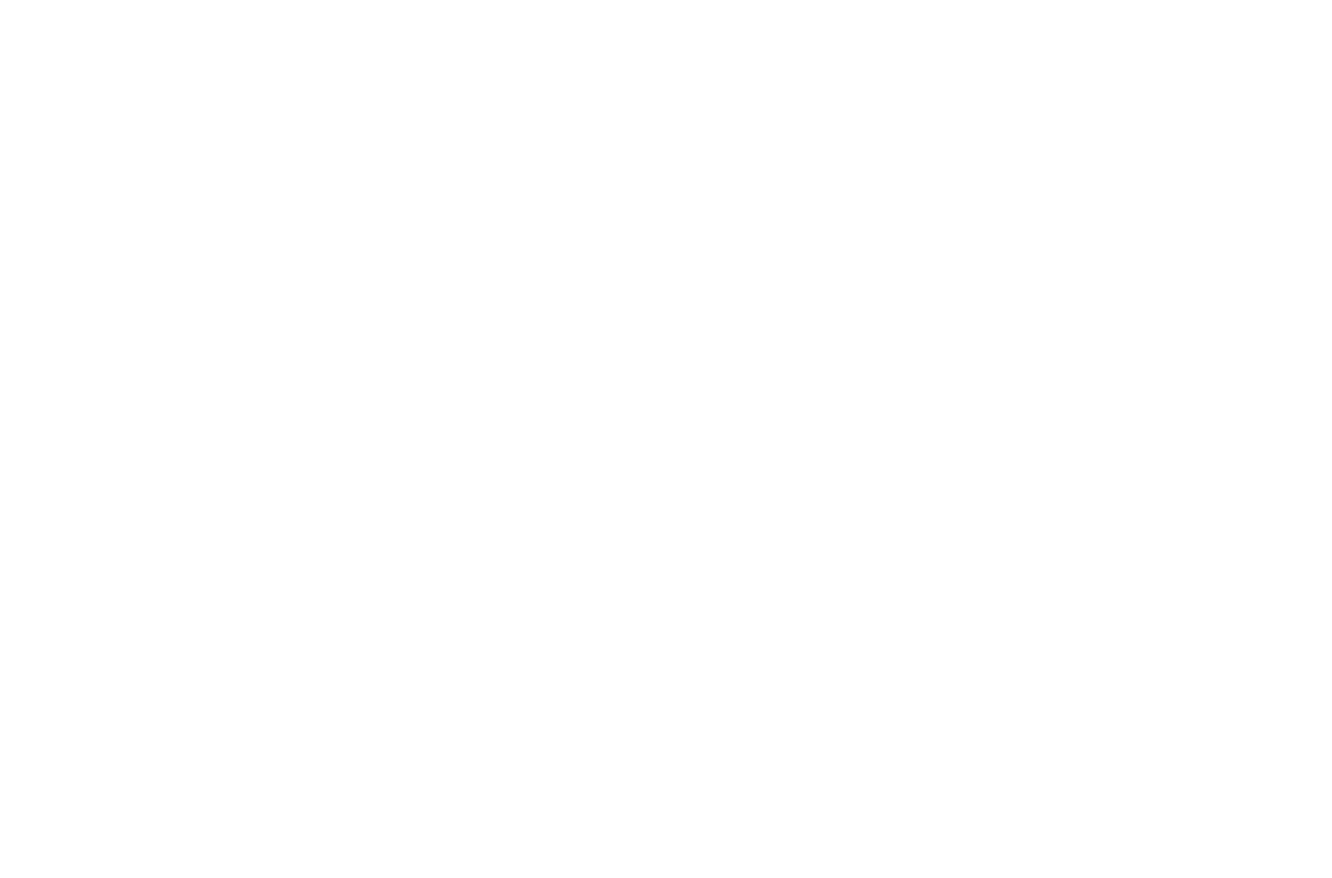
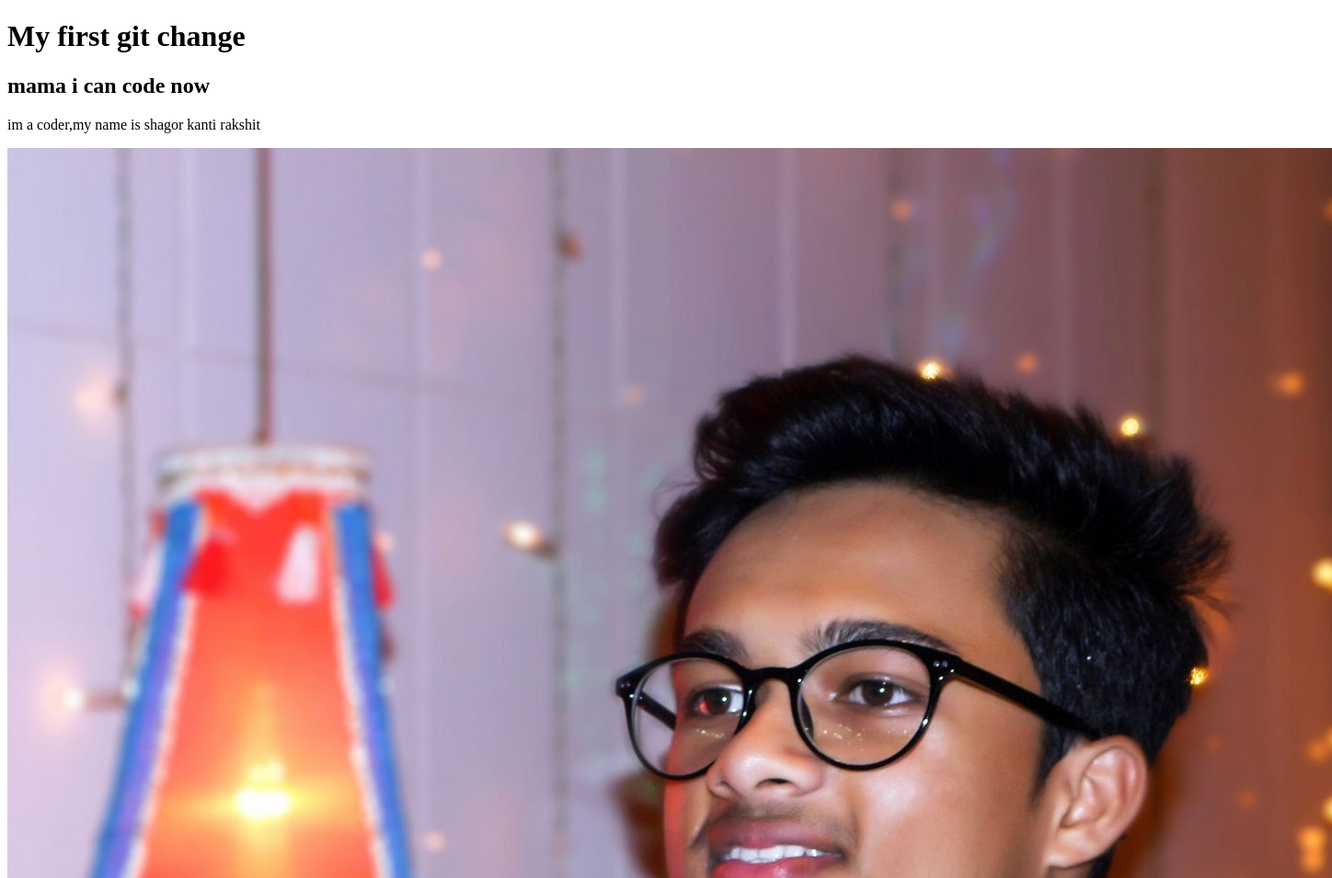
Before and after one commit to Shagorrakshit/Web-Development-repo, a plain HTML site: page index.html in a window 1280 px wide. Shown: the top 955 px of the page at 92% size, 1448 px wide, since content can reach past the window. Before the commit the page ends 800 px from the top, so only its background shows below. Drawn offline with Linux system fonts and the light colour scheme.

Commit message:
image added

```diff
--- a/index.html
+++ b/index.html
@@ -7,6 +7,10 @@
     <title>my First GitHub Report</title>
 </head>
 <body>
+    <h1>My first git change</h1>
+    <h2>mama i can code now</h2>
+    <p>im a coder,my name is shagor kanti rakshit</p>
+    <img src="Shagor.jpg" alt="">
 
 </body>
 </html>
```
Also changed, not shown: Shagor.jpg (added).
